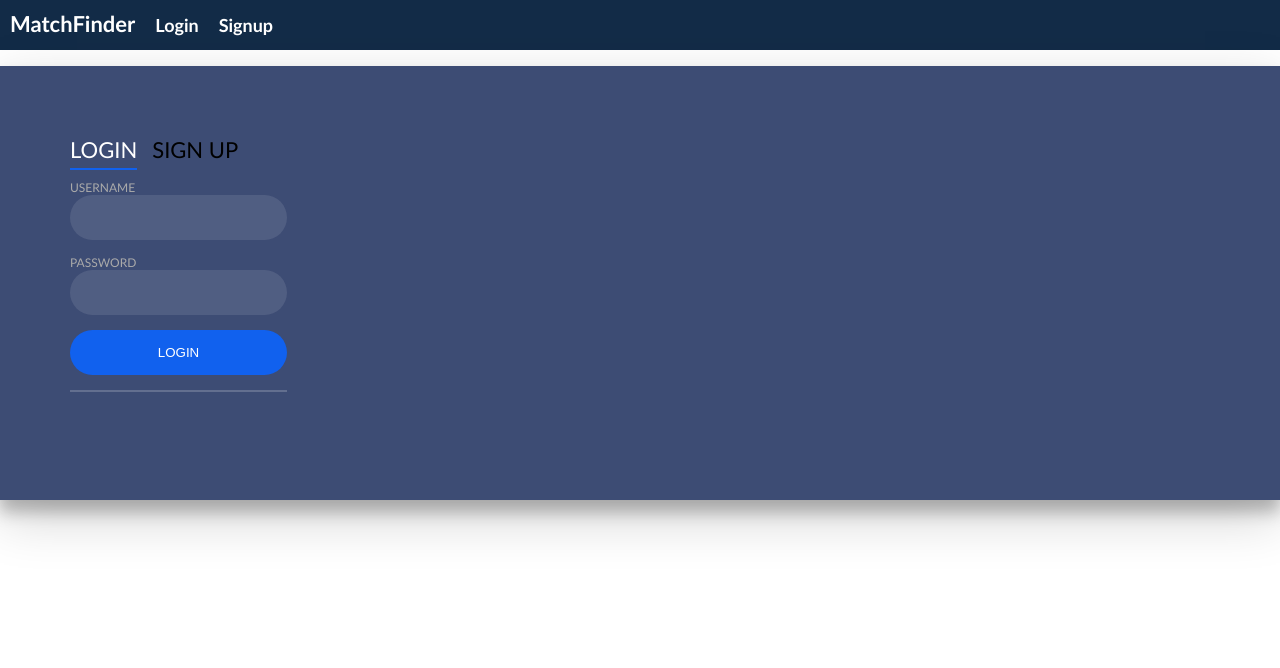
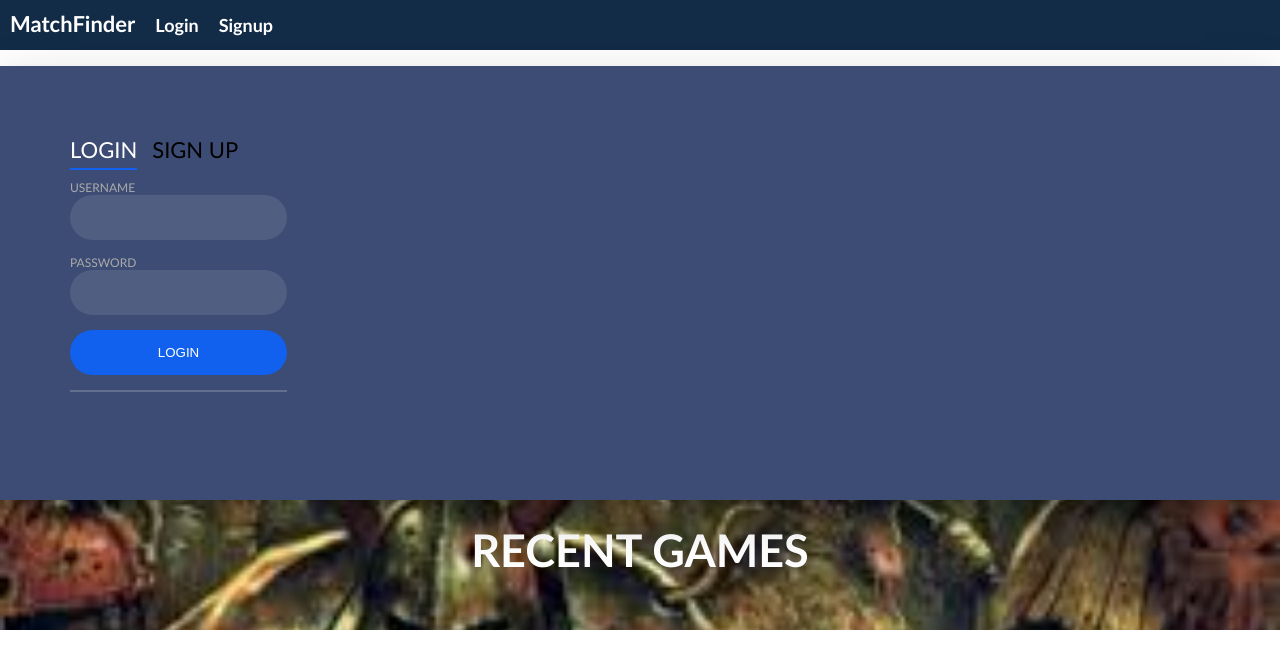
Before and after one commit to SandraND/match-finder-client, an Angular app: page /login in a window 1280 px wide. Shown: the top 668 px of the page. Built offline with nearby package versions, Linux system fonts and the light colour scheme; no server answers.

Commit message:
change show pages recent groups

```diff
--- a/src/app/components/recent-groups/recent-groups.component.html
+++ b/src/app/components/recent-groups/recent-groups.component.html
@@ -1,3 +1,3 @@
-<div *ngIf="!router.url.includes('login') && !router.url.includes('signup')" id="recent-component-home" class="search">
+<div id="recent-component-home" class="search">
   <a [routerLink]="['/groups/recent']"> RECENT GAMES </a>
 </div>
--- a/src/app/pages/home-page/home-page.component.html
+++ b/src/app/pages/home-page/home-page.component.html
@@ -11,3 +11,5 @@
     <a [routerLink]="['/groups']"> MY GROUPS </a>
   </div>
 </div>
+
+<app-recent-groups></app-recent-groups>
```
